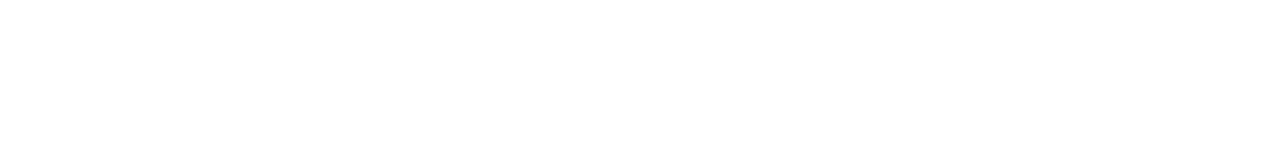
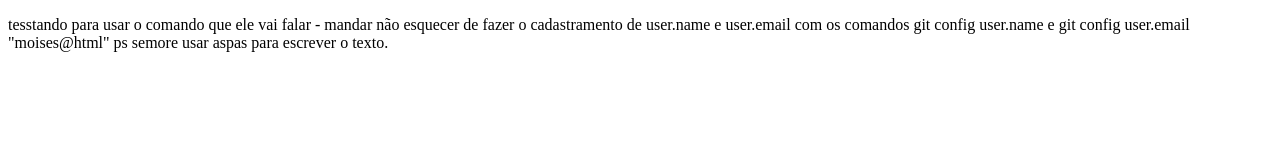
Before and after one commit to Ca2023s/moises-html, a plain HTML site: page index.html in a window 1280 px wide. Drawn offline with Linux system fonts and the light colour scheme.

Commit message:
3ºcommit

```diff
--- a/index.html
+++ b/index.html
@@ -3,9 +3,13 @@
 <head>
     <meta charset="UTF-8">
     <meta name="viewport" content="width=device-width, initial-scale=1.0">
+    <link rel="stylesheet" href="./CSS/estilo.css">
     <title>moisesgit</title>
 </head>
 <body>
+    <p> tesstando para usar o comando que ele vai falar - mandar
+        não esquecer de fazer o cadastramento de user.name e user.email com os comandos git config user.name e git config user.email "moises@html" ps semore usar aspas para escrever o texto.
+    </p>
 
 </body>
 </html>
```
